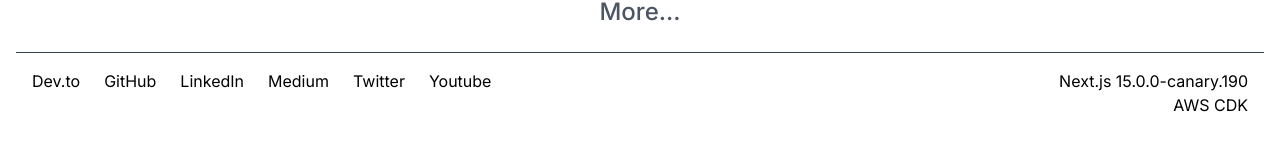
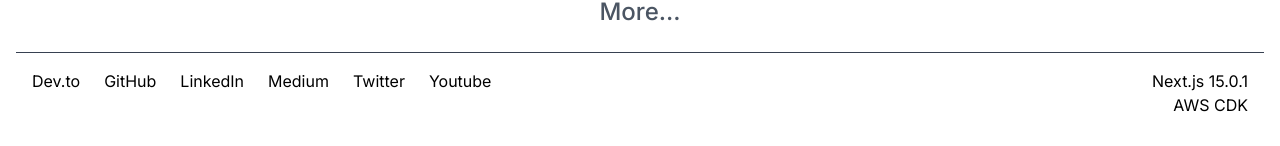
Before and after one commit to pgollucci/gollucci.com, a Next.js app: page / in a window 1280 px wide. Shown: the part 900-1046 px from the top of the page. Built offline with nearby package versions, Linux system fonts and the light colour scheme.

Commit message:
chore: nextJS 15.0.1 (#166)

```diff
--- a/src/components/Footer.tsx
+++ b/src/components/Footer.tsx
@@ -25,7 +25,7 @@ function Footer(): ReactElement {
               }
             </div>
             <ul className="text-right">
-              <li><a className="hover:text-blue-500" href="https://github.com/pgollucci/gollucci.com">Next.js 15.0.0-canary.190</a></li>
+              <li><a className="hover:text-blue-500" href="https://github.com/pgollucci/gollucci.com">Next.js 15.0.1</a></li>
               <li><a className="hover:text-blue-500" href="https://github.com/p6m7g8/p6-cdk-website-plus-app">AWS CDK</a></li>
             </ul>
           </div>
```
